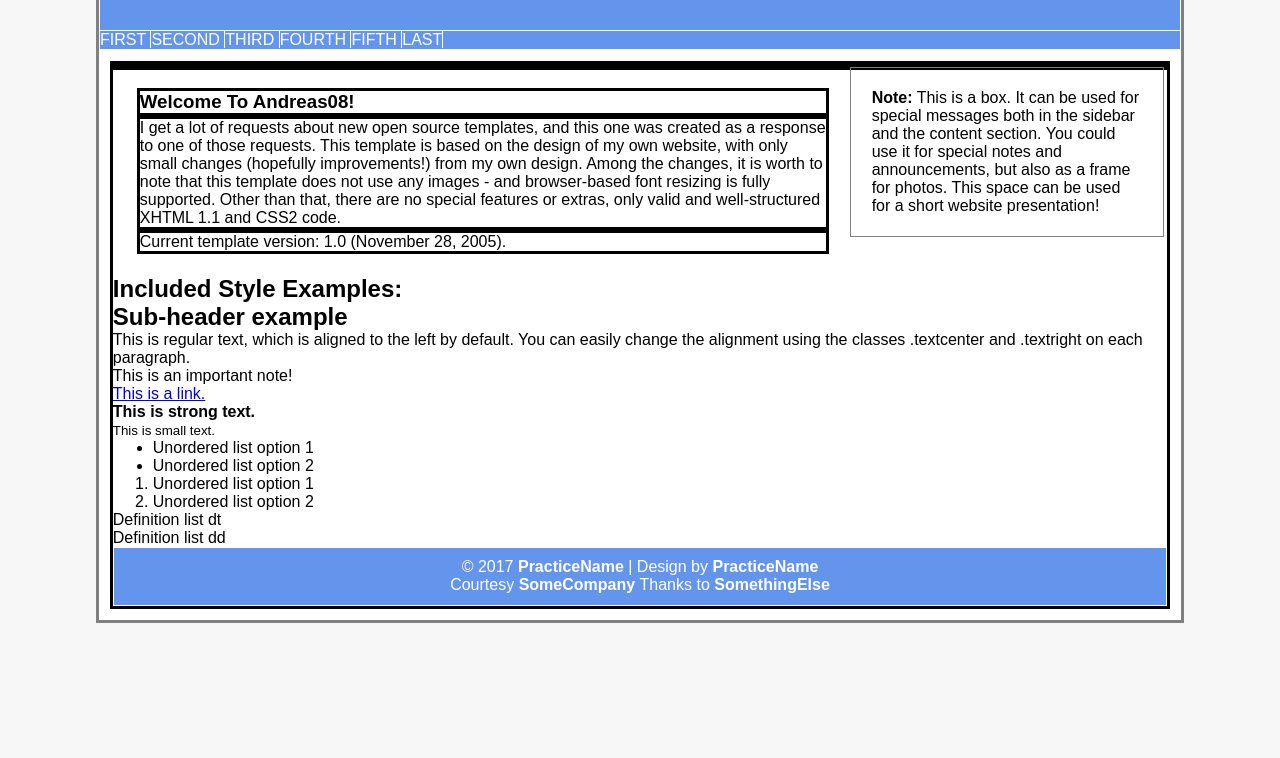
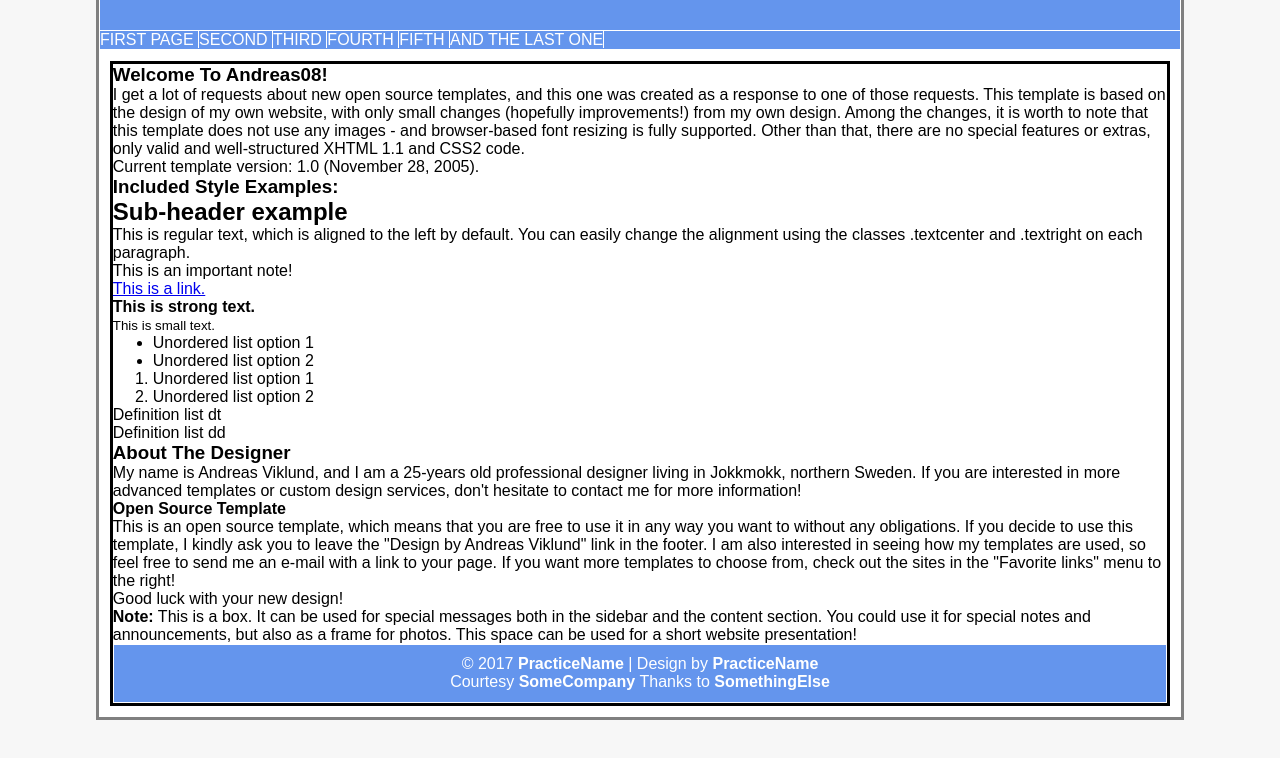
Before and after one commit to heretoinfinity/web-bootcamp, a plain HTML site: page week1/index.html in a window 1280 px wide. Shown: the part 168-926 px from the top of the page. Before the commit the page ends 855 px from the top, so only its background shows below. Drawn offline with Linux system fonts and the light colour scheme.

Commit message:
Change of div to semantic elements: aside, section
Removed divs and rethought the entire layout with semantic elements.
-welcome section was split. The entire right side of the page was made
into an aside instead of having the welcome section run across the
entire width of the page
-added the HTML code for the other areas with semantic tags (left out
content for menus and search)

Issues: 0000, 0001, 0002

```diff
--- a/week1/index.html
+++ b/week1/index.html
@@ -15,19 +15,18 @@
       </header>
       <nav>
         <ul>
-          <li> <a>First</a> </li>
+          <li> <a>First Page</a> </li>
           <li> <a>Second</a> </li>
           <li> <a>Third</a> </li>
           <li> <a>Fourth</a> </li>
           <li> <a>Fifth</a> </li>
-          <li> <a>Last</a> </li>
+          <li> <a>And the last one</a> </li>
        </ul>
       </nav>
 
       <div id="content">
-
-        <section class="welcome">
-          <article class="welcome">
+        <section id="main-content">
+          <article id="welcome">
             <h1>Welcome To Andreas08!</h1>
             <p>I get a lot of requests about new open source templates, and this
               one was created as a response to one of those requests. This
@@ -38,18 +37,16 @@
               than that, there are no special features or extras, only valid and
               well-structured XHTML 1.1 and CSS2 code.</p>
             <p>Current template version: 1.0 (November 28, 2005).</p>
-          </article>
+          </article><!--id="welcome"-->
 
-          <aside class="welcome">
+          <!-- <aside class="welcome">
             <p> <strong>Note:</strong> This is a box. It can be used for special
               messages both in the sidebar and the content section. You could use
               it for special notes and announcements, but also as a frame for
               photos. This space can be used for a short website presentation!</p>
-          </aside>
-        </section> <!--class="welcome"-->
+          </aside> -->
 
-        <div id="left-pane">
-          <section>
+          <article id="style-example">
             <h1>Included Style Examples:</h1>
 
             <div>
@@ -77,8 +74,45 @@
                 <dd>Definition list dd</dd>
               </dl>
             </div>
-          </section>
-        </div> <!--id="left-pane"-->
+          </article> <!--id="style-example" -->
+
+          <article id="about-designer">
+            <h1>About The Designer</h1>
+            <p>My name is Andreas Viklund, and I am a 25-years old professional
+              designer living in Jokkmokk, northern Sweden. If you are
+              interested in more advanced templates or custom design services,
+              don't hesitate to contact me for more information!</p>
+          <article id="open-source">
+            <h1>Open Source Template</h1>
+            <p>This is an open source template, which means that you are free
+              to use it in any way you want to without any obligations. If
+              you decide to use this template, I kindly ask you to leave the
+              "Design by Andreas Viklund" link in the footer. I am also
+              interested in seeing how my templates are used, so feel free to
+              send me an e-mail with a link to your page. If you want more
+              templates to choose from, check out the sites in the "Favorite
+              links" menu to the right!</p>
+            <p>Good luck with your new design!</p>
+          </article> <!-- id="open-source" -->
+        </section> <!-- id="main-content" -->
+
+        <aside>
+          <article id="box">
+            <p> <strong>Note:</strong> This is a box. It can be used for special
+              messages both in the sidebar and the content section. You could use
+              it for special notes and announcements, but also as a frame for
+              photos. This space can be used for a short website presentation!
+          </article>
+
+          <article id="nested-menu">
+          </article>
+
+          <article id="favorite-links">
+          </article>
+
+          <article id="search-site">
+          </article>
+        </aside>
         <footer>&copy; 2017 <b>PracticeName</b> | Design by <b>PracticeName</b> <br>
           Courtesy <b>SomeCompany </b>Thanks to <b>SomethingElse</b>
         </footer>
--- a/week1/style.css
+++ b/week1/style.css
@@ -102,7 +102,7 @@ aside.welcome {
 }
 
 /*Left-pane*/
-#left-pane {
+#style-example {
   clear: both;
   width: 33.3%
   display: inline-block;
```
